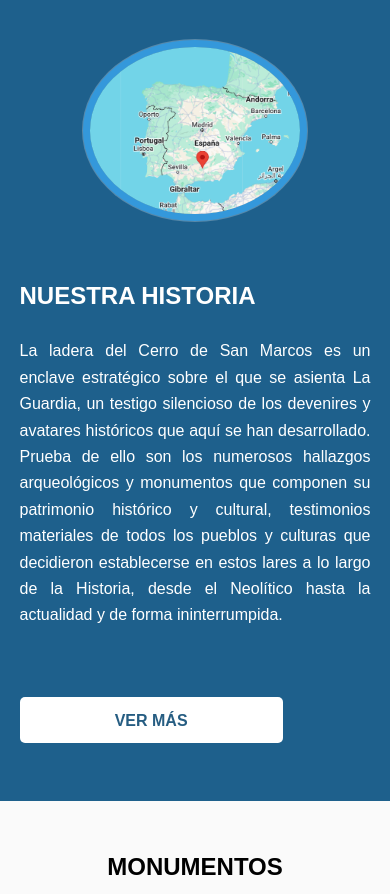
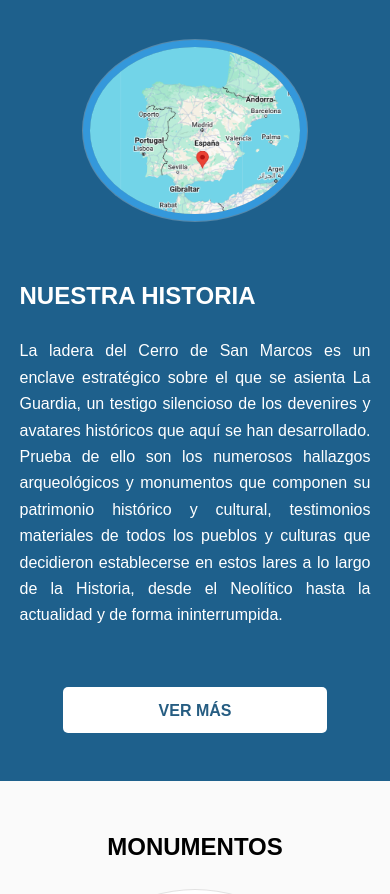
Before and after one commit to ruben2125/Proyecto-Monumento, a PHP site: page / in a window 390 px wide. Shown: the part 845-1739 px from the top of the page. Run offline with PHP 8.4, Linux system fonts and the light colour scheme; some libraries are stand-ins or nearby versions; some web fonts are replaced.

Commit message:
cambio boton

```diff
--- a/css/styles_index.css
+++ b/css/styles_index.css
@@ -393,6 +393,7 @@
     margin-bottom: 15px;
 }
 
+
 /* Centrar los botones en dispositivos móviles */
 @media screen and (max-width: 768px) {
     #mapa .button {
@@ -406,4 +407,19 @@
     #mapa .button:last-child {
         margin-bottom: 0; /* Elimina el margen inferior del último botón */
     }
+
+	#mapa .button {
+        display: block; /* Asegura que se comporten como bloques */
+        margin: 0 auto; /* Centra horizontalmente */
+        text-align: center; /* Centra el contenido del botón */
+        width: 75%; /* Ajustar el ancho del botón */
+        margin-bottom: 15px; /* Espacio entre los botones */
+    }
+
+	a#vermas {
+		display: block;
+		margin: 0 auto; /* Centra horizontalmente */
+        text-align: center; /* Centra el contenido del botón */
+        width: 75%; /* Ajustar el ancho del botón */
+	}
 }
--- a/index.html
+++ b/index.html
@@ -66,7 +66,7 @@
 							<h2>NUESTRA HISTORIA</h2>
 							<p> La ladera del Cerro de San Marcos es un enclave estratégico sobre el que se asienta La Guardia, un testigo silencioso de los devenires y avatares históricos que aquí se han desarrollado. Prueba de ello son los numerosos hallazgos arqueológicos y monumentos que componen su patrimonio histórico y cultural, testimonios materiales de todos los pueblos y culturas que decidieron establecerse en estos lares a lo largo de la Historia, desde el Neolítico hasta la actualidad y de forma ininterrumpida. <br><br></p>
 							<!-- Botón que abre Google Maps -->
-							<a href="https://www.google.com/maps/place/La+Guardia+de+Jaén" class="button">VER MÁS</a>
+							<a href="https://www.google.com/maps/place/La+Guardia+de+Jaén" id="vermas" class="button">VER MÁS</a>
 
 						</div>
 						<div class="col col1 first">
```
